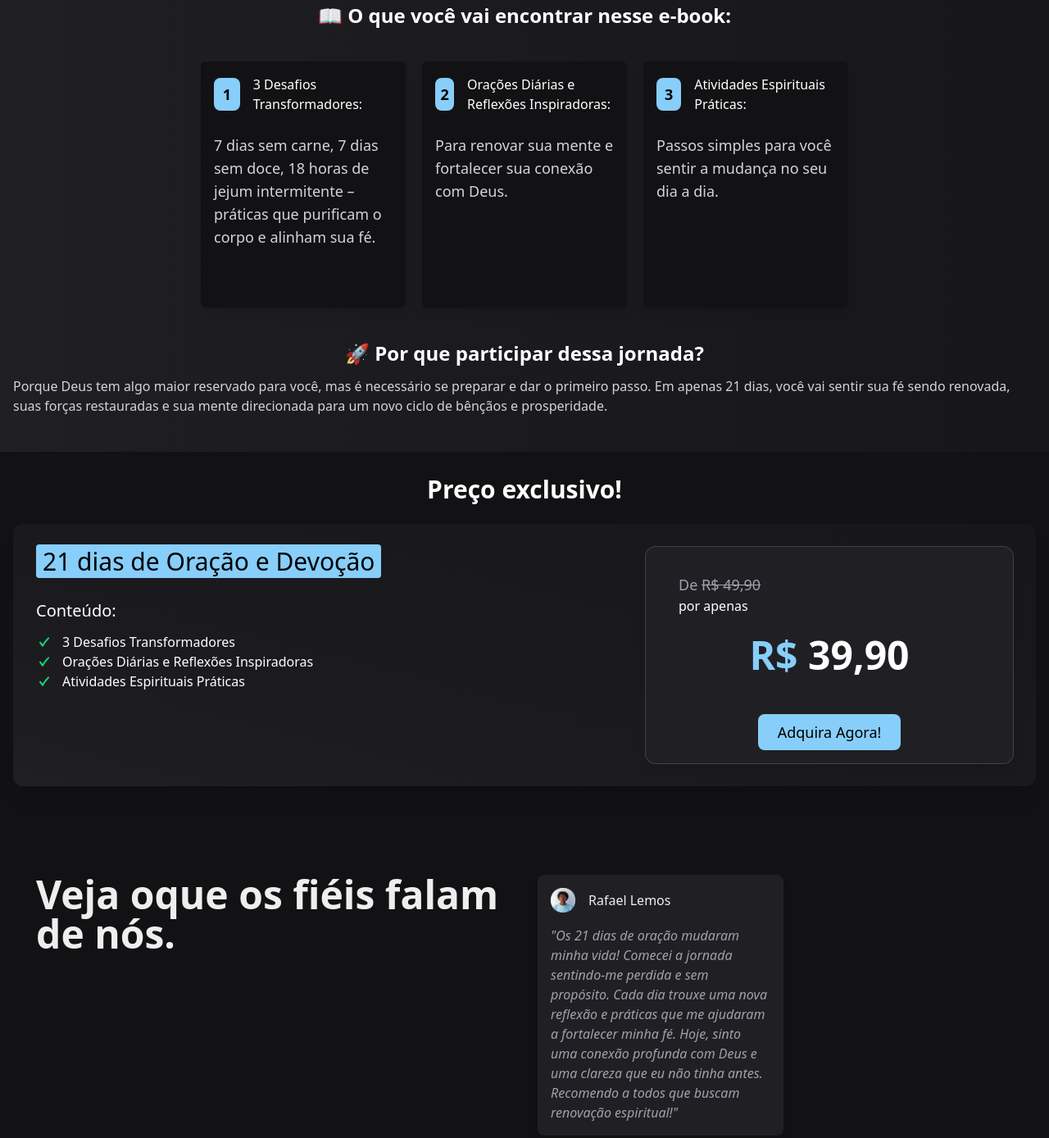
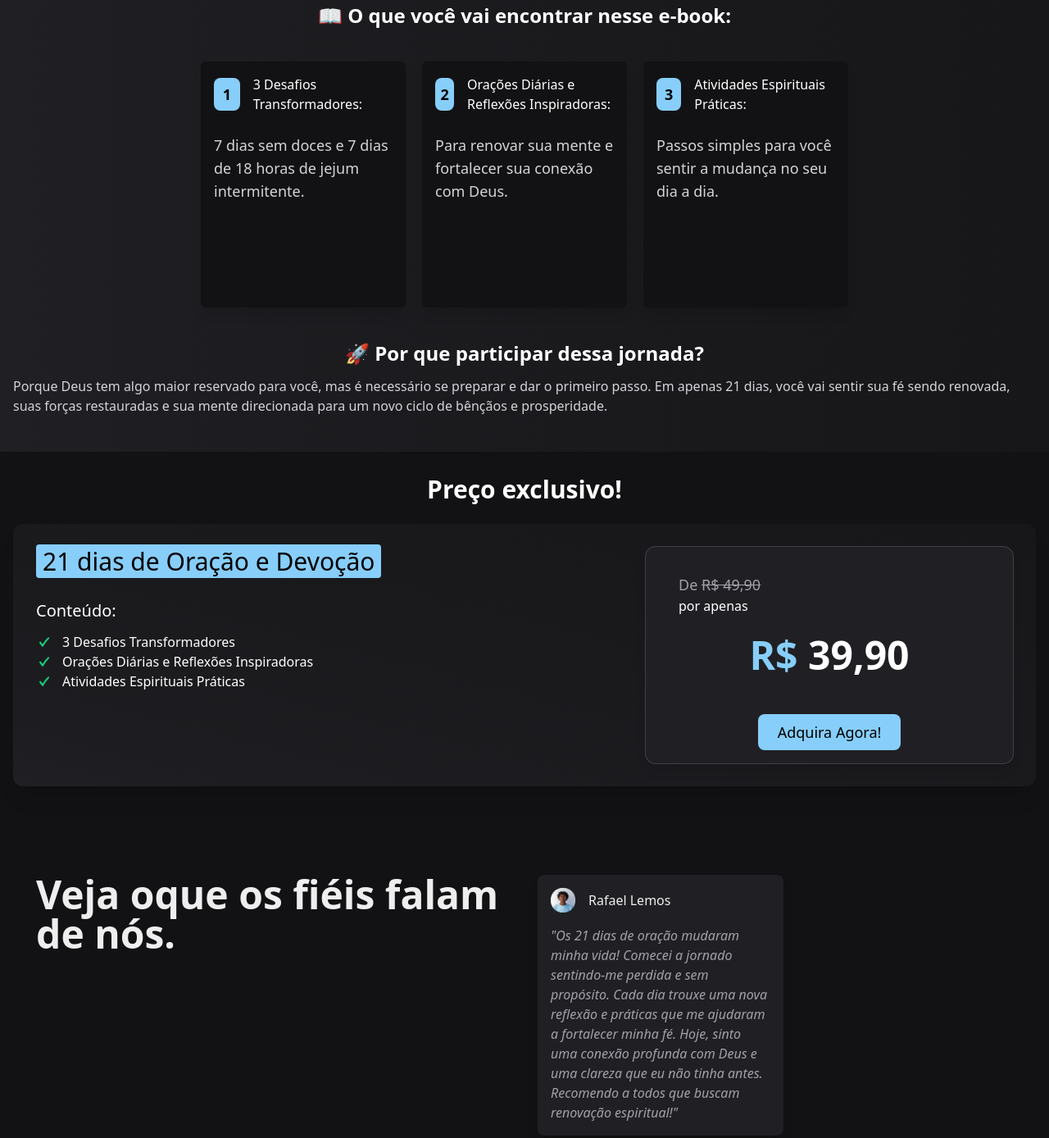
Before and after one commit to flaronin/k, a website: page index.html in a window 1280 px wide. Shown: the part 1081-2469 px from the top of the page at 82% size. Drawn offline with nearby package versions, Linux system fonts and the light colour scheme.

Commit message:
Update index.html

```diff
--- a/index.html
+++ b/index.html
@@ -76,7 +76,7 @@
           </div>
           <div class="pt-6">
             <p class="text-zinc-300 text-lg">
-              7 dias sem carne, 7 dias sem doce, 18 horas de jejum intermitente – práticas que purificam o corpo e alinham sua fé.
+               7 dias sem doces e 7 dias de 18 horas de jejum intermitente.
             </p>
           </div>
         </div>
@@ -222,7 +222,7 @@
               </nav>
               <main>
                 <cite class="text-zinc-400">
-                  "Os 21 dias de oração mudaram minha vida! Comecei a jornada sentindo-me perdida e sem propósito. Cada dia trouxe uma nova reflexão e práticas que me ajudaram a fortalecer minha fé. Hoje, sinto uma conexão profunda com Deus e uma clareza que eu não tinha antes. Recomendo a todos que buscam renovação espiritual!"
+                  "Os 21 dias de oração mudaram minha vida! Comecei a jornado sentindo-me perdida e sem propósito. Cada dia trouxe uma nova reflexão e práticas que me ajudaram a fortalecer minha fé. Hoje, sinto uma conexão profunda com Deus e uma clareza que eu não tinha antes. Recomendo a todos que buscam renovação espiritual!"
                 </cite>
               </main>
             </header>
```
